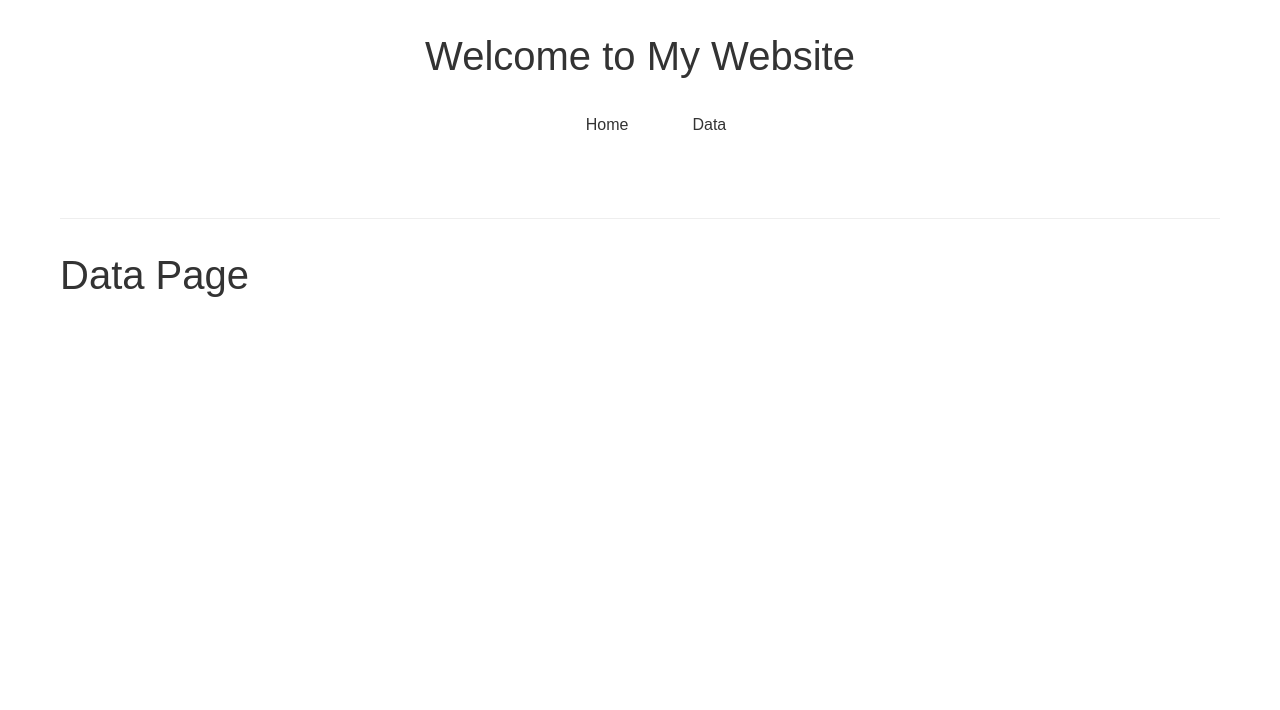
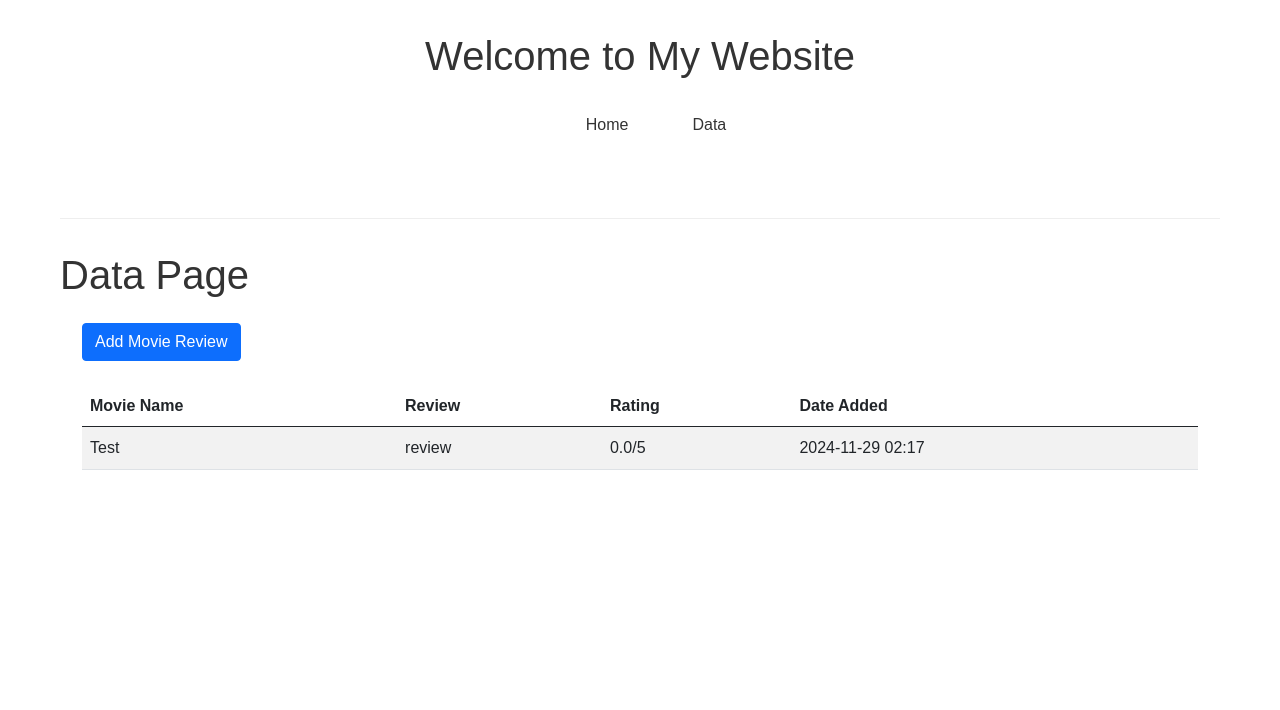
Before and after one commit to admiralorbiter/FlaskStarter, a Flask app: page /data in a window 1280 px wide. Shown: the top 710 px of the page. Run offline with Flask 3, Linux system fonts and the light colour scheme.

Commit message:
add and read route

```diff
--- a/app.py
+++ b/app.py
@@ -4,14 +4,13 @@ from flask_sqlalchemy import SQLAlchemy
 app = Flask(__name__)
 app.config['SQLALCHEMY_DATABASE_URI'] = 'sqlite:///movie_reviews.db'
 app.config['SQLALCHEMY_TRACK_MODIFICATIONS'] = False
-
+app.config['SECRET_KEY'] = 'your-secret-key-here'
 db = SQLAlchemy(app)
 
+from routes import *
+
+with app.app_context():
+    db.create_all()
+
 if __name__ == '__main__':
-    with app.app_context():
-        # Import models inside context
-        from models import MovieReview
-        db.create_all()
-        # Import routes after models
-        from routes import *
     app.run(debug=True)
--- a/routes.py
+++ b/routes.py
@@ -1,5 +1,6 @@
-from flask import render_template
-from app import app
+from flask import render_template, request, redirect, url_for
+from app import app, db
+from models import MovieReview
 
 @app.route('/')
 def index():
@@ -7,4 +8,23 @@ def index():
 
 @app.route('/data')
 def data():
-    return render_template('data.html')
+    # Query all reviews from the database, ordered by time_created (newest first)
+    reviews = MovieReview.query.order_by(MovieReview.time_created.desc()).all()
+    return render_template('data.html', reviews=reviews)
+
+@app.route('/add_review', methods=['GET', 'POST'])
+def add_review():
+    if request.method == 'POST':
+        new_review = MovieReview(
+            movie_name=request.form['movie_name'],
+            review=request.form['review'],
+            rating=float(request.form['rating'])
+        )
+
+        db.session.add(new_review)
+        db.session.commit()
+
+        # Change redirect to data page instead of index
+        return redirect(url_for('data'))
+
+    return render_template('add_review.html')
--- a/templates/data.html
+++ b/templates/data.html
@@ -14,6 +14,30 @@
         </header>
         <main>
             <h1>Data Page</h1>
+            <div class="container mt-4">
+                <a href="{{ url_for('add_review') }}" class="btn btn-primary mb-4">Add Movie Review</a>
+
+                <table class="table table-striped">
+                    <thead>
+                        <tr>
+                            <th scope="col">Movie Name</th>
+                            <th scope="col">Review</th>
+                            <th scope="col">Rating</th>
+                            <th scope="col">Date Added</th>
+                        </tr>
+                    </thead>
+                    <tbody>
+                        {% for review in reviews %}
+                        <tr>
+                            <td>{{ review.movie_name }}</td>
+                            <td>{{ review.review }}</td>
+                            <td>{{ review.rating }}/5</td>
+                            <td>{{ review.time_created.strftime('%Y-%m-%d %H:%M') }}</td>
+                        </tr>
+                        {% endfor %}
+                    </tbody>
+                </table>
+            </div>
         </main>
         <footer>
             <p>&copy; 2024 My Website</p>
```
Also changed, not shown: templates/add_review.html (added, +41 -0 lines), instance/movie_reviews.db, 1 other file.
